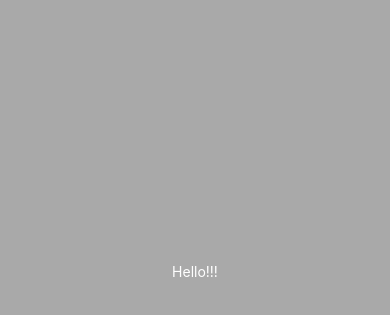
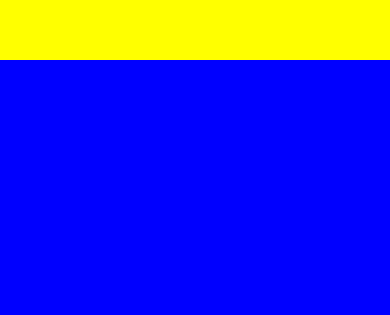
Before and after one commit to yesky85/fokin-weather, a React Native app: screen / in a window 390 px wide. Shown: the part 151-466 px from the top of the page. Built offline with nearby package versions, Linux system fonts and the light colour scheme.

Commit message:
Layouts with Flexbox in React Native

```diff
--- a/App.js
+++ b/App.js
@@ -4,19 +4,22 @@ import { StyleSheet, Text, View } from "react-native";
 export default function App() {
   return (
     <View style={styles.container}>
-      <Text style={styles.text}>Hello!!!</Text>
+      <View style={styles.yellowView}></View>
+      <View style={styles.blueView}></View>
     </View>
   );
 }
 
 const styles = StyleSheet.create({
   container: {
+    flex: 1
+  },
+  yellowView: {
     flex: 1,
-    backgroundColor: "darkgray",
-    alignItems: "center",
-    justifyContent: "center"
+    backgroundColor: "yellow"
   },
-  text: {
-    color: "white"
+  blueView: {
+    flex: 3,
+    backgroundColor: "blue"
   }
 });
```
